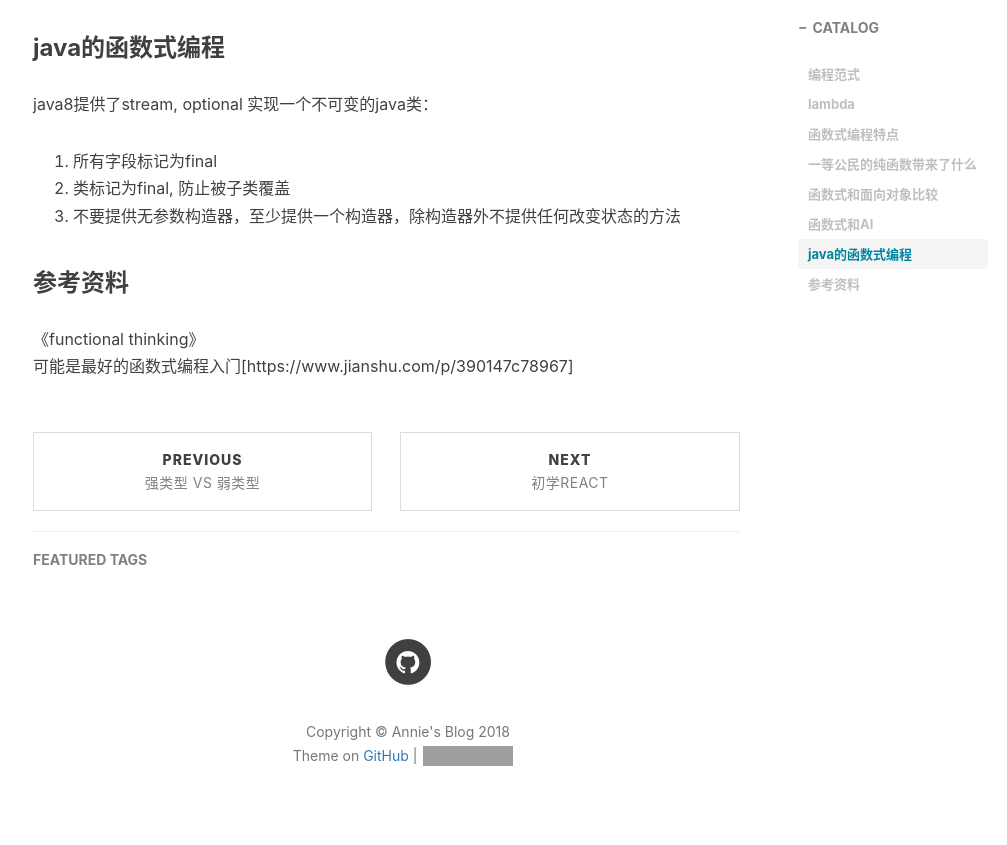
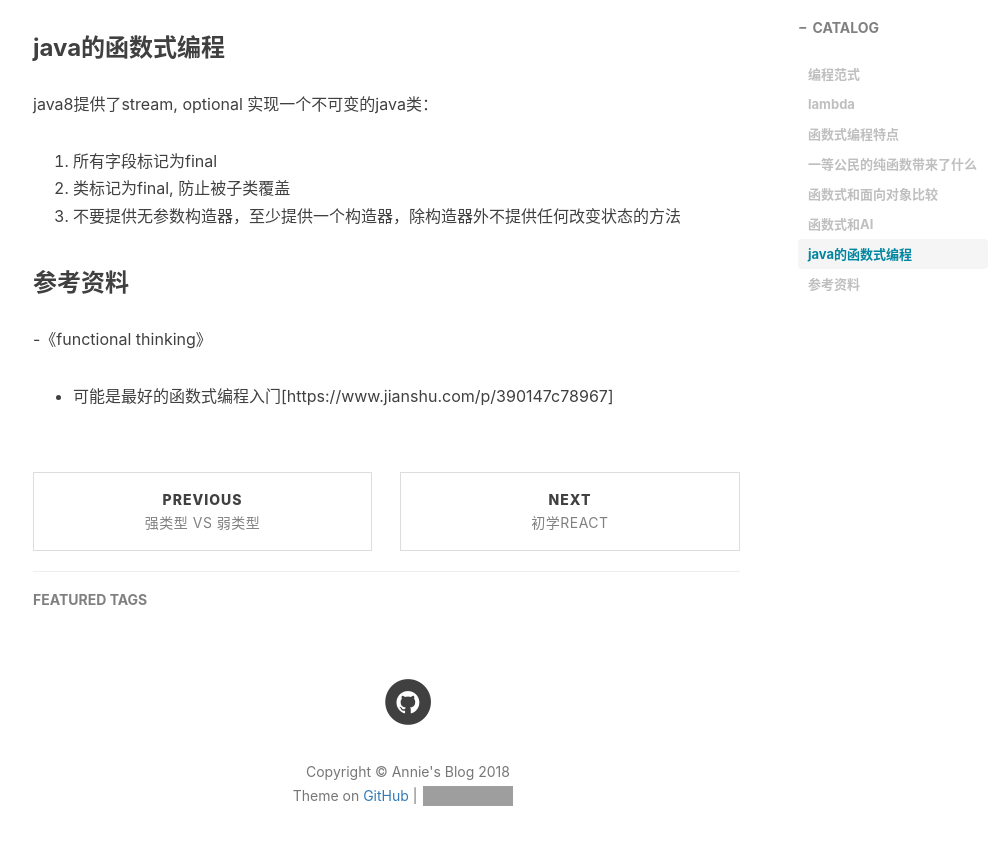
Before and after one commit to dongjx/dongjx.github.io, a Jekyll site: the page built from _posts/2018-09-10-functional-thinking.md, in a window 1280 px wide and 900 px high, scrolled down 2792 px. Shown: the top 845 px of the window, without its empty margins (232-1239 px from the left). Built offline with Jekyll 4.4.1, drawn with Linux system fonts in a browser that asks for light colours; nearby versions of some CDN libraries; comment, search, counter and statistics services are not loaded; grey boxes are pictures that could not be loaded.

```diff
--- a/_posts/2018-09-10-functional-thinking.md
+++ b/_posts/2018-09-10-functional-thinking.md
@@ -81,5 +81,5 @@ java8提供了stream, optional
 
 
 ### 参考资料
-《functional thinking》
-可能是最好的函数式编程入门[https://www.jianshu.com/p/390147c78967]
+-《functional thinking》
+- 可能是最好的函数式编程入门[https://www.jianshu.com/p/390147c78967]
```
